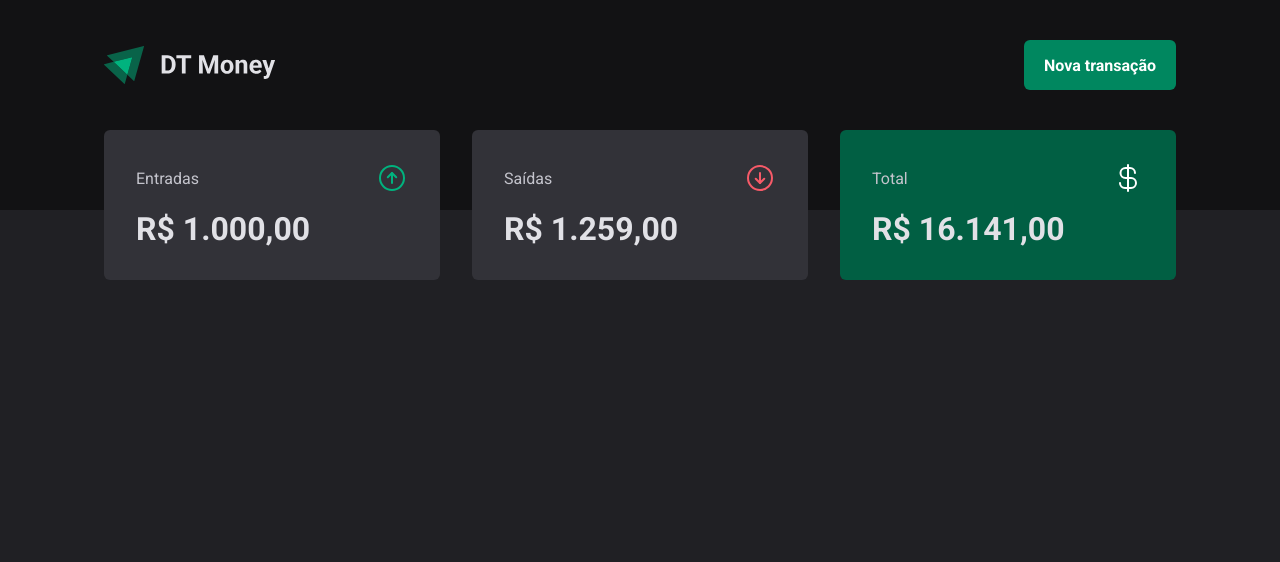
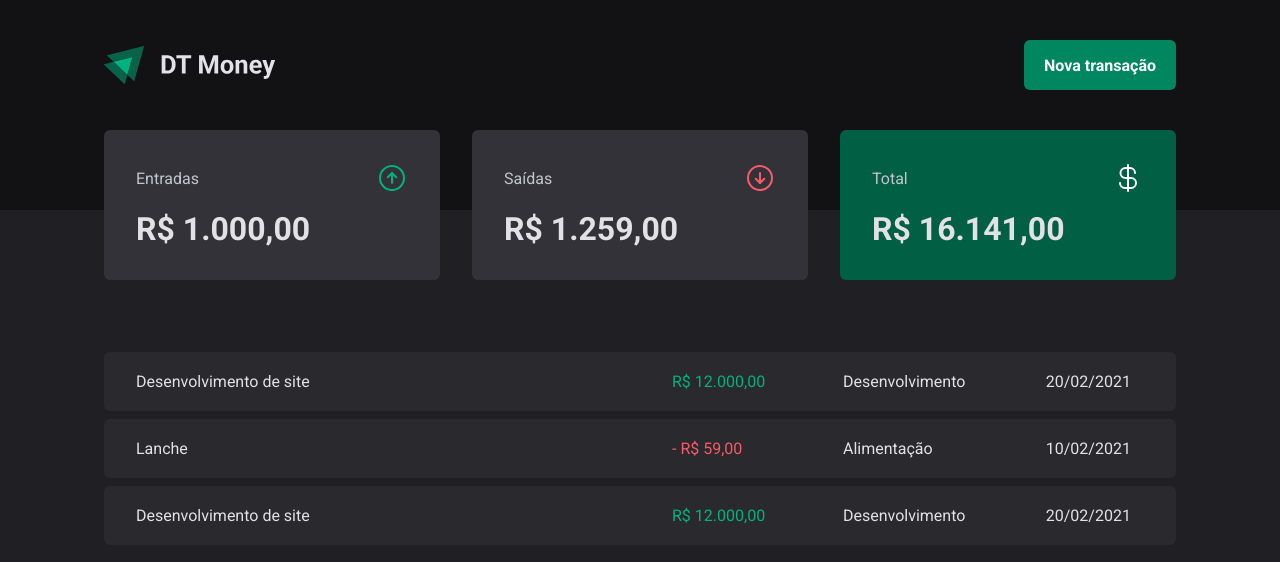
Before and after one commit to rafaelcardeallodi/ignite-dtmoney, a React (Vite) app: page / in a window 1280 px wide. Shown: the top 562 px of the page. Built offline with nearby package versions, Linux system fonts and the light colour scheme.

Commit message:
Tabela de transações

```diff
--- a/src/pages/Transactions/index.tsx
+++ b/src/pages/Transactions/index.tsx
@@ -1,11 +1,47 @@
 import { Header } from "../../components/Header";
 import { Summary } from "../../components/Summary";
+import {
+  PriceHighlight,
+  TransactionsContainer,
+  TransactionsTable,
+} from "./styles";
 
 export function Transactions() {
   return (
     <div>
       <Header />
       <Summary />
+
+      <TransactionsContainer>
+        <TransactionsTable>
+          <tbody>
+            <tr>
+              <td width="50%">Desenvolvimento de site</td>
+              <td>
+                <PriceHighlight variant="income">R$ 12.000,00</PriceHighlight>
+              </td>
+              <td>Desenvolvimento</td>
+              <td>20/02/2021</td>
+            </tr>
+            <tr>
+              <td width="50%">Lanche</td>
+              <td>
+                <PriceHighlight variant="outcome">- R$ 59,00</PriceHighlight>
+              </td>
+              <td>Alimentação</td>
+              <td>10/02/2021</td>
+            </tr>
+            <tr>
+              <td width="50%">Desenvolvimento de site</td>
+              <td>
+                <PriceHighlight variant="income">R$ 12.000,00</PriceHighlight>
+              </td>
+              <td>Desenvolvimento</td>
+              <td>20/02/2021</td>
+            </tr>
+          </tbody>
+        </TransactionsTable>
+      </TransactionsContainer>
     </div>
   );
 }
--- a/src/pages/Transactions/styles.ts
+++ b/src/pages/Transactions/styles.ts
@@ -0,0 +1,39 @@
+import styled from "styled-components";
+
+export const TransactionsContainer = styled.main`
+  width: 100%;
+  max-width: 1120px;
+  margin: 4rem auto 0;
+  padding: 0 1.5rem;
+`;
+
+export const TransactionsTable = styled.table`
+  width: 100%;
+  border-collapse: separate;
+  border-spacing: 0 0.5rem;
+  /* margin-top: 1.5rem; */
+
+  td {
+    padding: 1.25rem 2rem;
+    background: ${({ theme }) => theme["gray-700"]};
+
+    &:first-child {
+      border-top-left-radius: 6px;
+      border-bottom-left-radius: 6px;
+    }
+
+    &:last-child {
+      border-top-right-radius: 6px;
+      border-bottom-right-radius: 6px;
+    }
+  }
+`;
+
+interface PriceHighlightProps {
+  variant: "income" | "outcome";
+}
+
+export const PriceHighlight = styled.span<PriceHighlightProps>`
+  color: ${({ theme, variant }) =>
+    variant === "income" ? theme["green-300"] : theme["red-300"]};
+`;
```
